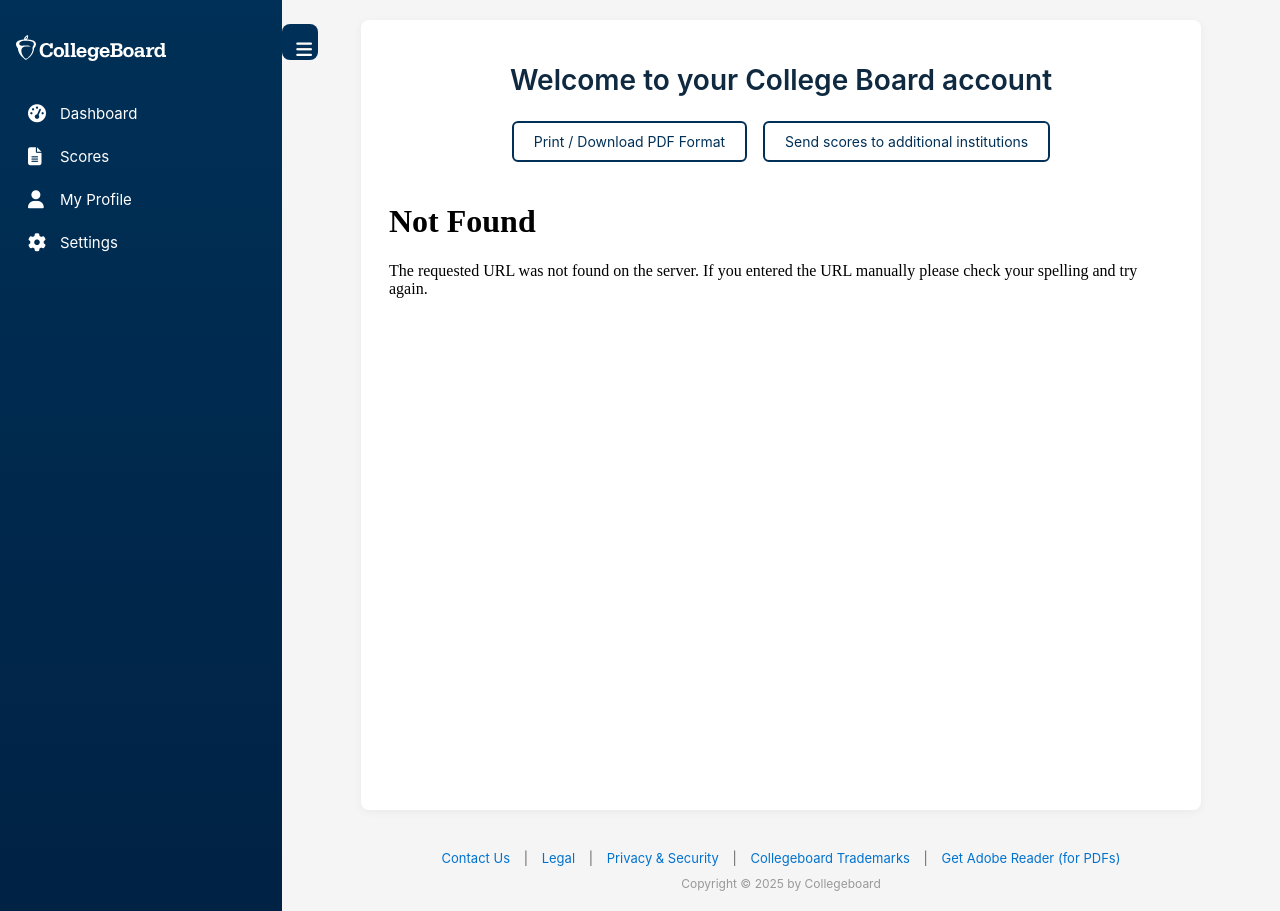
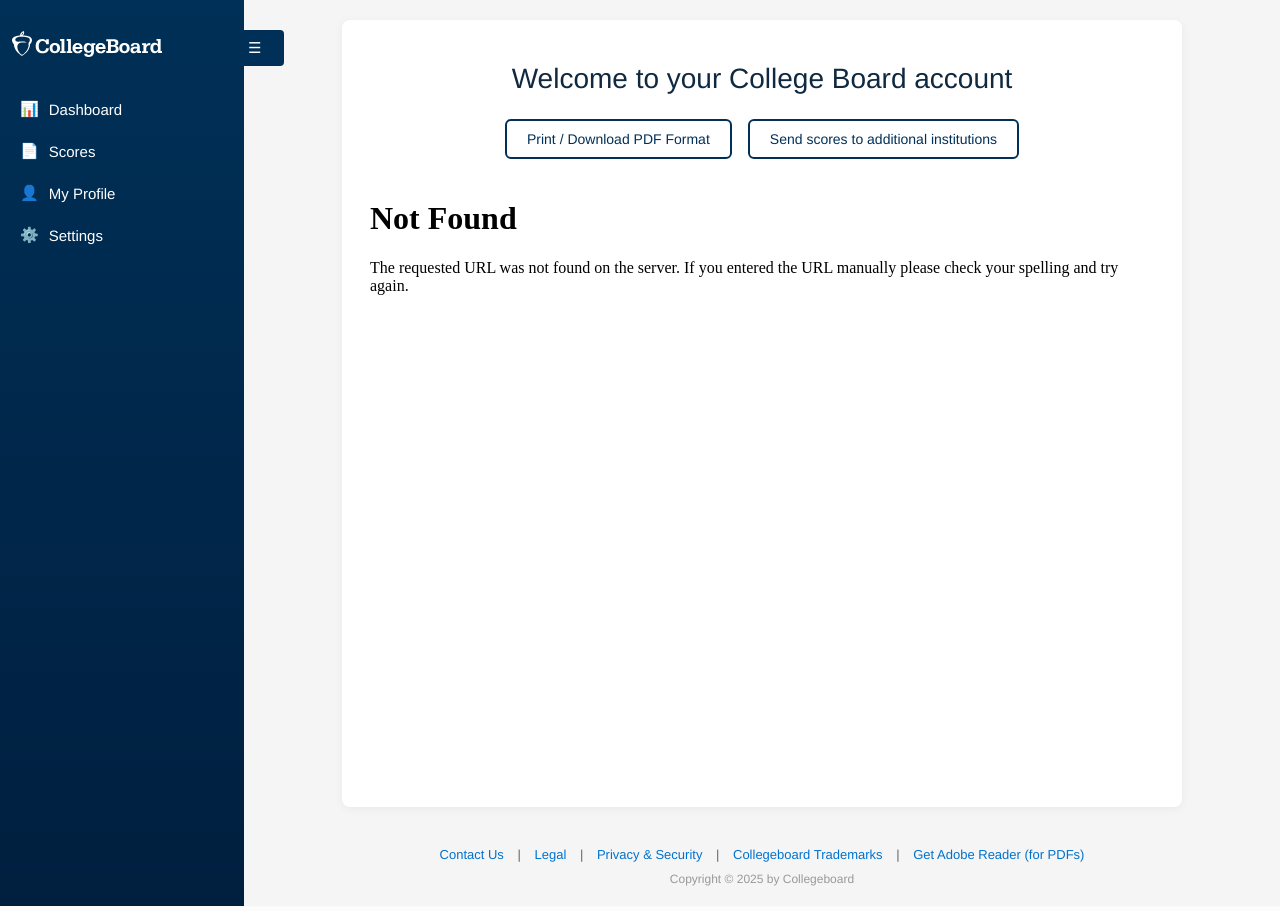
Before and after one commit to Jandro91/Sat_clone, a Flask app: page /certificate/1 in a window 1280 px wide. Run offline with Flask 3, Linux system fonts and the light colour scheme.

Commit message:
Fix: render deploy compatibility

```diff
--- a/templates/certificate.html
+++ b/templates/certificate.html
@@ -5,11 +5,10 @@
   <title>My SAT Account – College Board</title>
   <link rel="icon" href="{{ url_for('static', filename='favicon.ico') }}">
   <link rel="stylesheet" href="{{ url_for('static', filename='style.css') }}">
-  <link href="https://cdnjs.cloudflare.com/ajax/libs/font-awesome/6.5.0/css/all.min.css" rel="stylesheet">
   <style>
     body {
       margin: 0;
-      font-family: 'Inter', 'Segoe UI', Tahoma, Geneva, Verdana, sans-serif;
+      font-family: "Helvetica Neue", Helvetica, Arial, sans-serif;
       background-color: #f5f5f5;
     }
 
@@ -19,81 +18,57 @@
     }
 
     .sidebar {
-      width: 250px;
-      background: linear-gradient(to bottom, #003057, #002244);
+      width: 220px;
+      background: linear-gradient(180deg, #003057, #001F3F);
       color: white;
       display: flex;
       flex-direction: column;
-      padding: 24px 16px;
+      padding: 20px 12px;
       transition: width 0.3s ease;
       position: relative;
     }
 
     .sidebar.collapsed {
-      width: 70px;
+      width: 60px;
     }
 
-    .logo-container {
-      display: flex;
-      align-items: center;
-      justify-content: space-between;
+    .sidebar .logo {
+      height: 48px;
       margin-bottom: 20px;
-    }
-
-    .logo {
-      height: 48px;
-      transition: opacity 0.3s ease;
-    }
-
-    .sidebar.collapsed .logo {
-      opacity: 0;
+      object-fit: contain;
     }
 
     .toggle-btn {
       position: absolute;
-      top: 24px;
-      right: -36px;
-      background-color: #003057;
-      border: none;
-      color: white;
-      font-size: 22px;
+      top: 18px;
+      right: -40px;
       width: 36px;
       height: 36px;
-      border-radius: 8px;
+      background-color: #003057;
+      color: white;
+      border: none;
+      font-size: 20px;
+      border-radius: 4px;
       cursor: pointer;
-      transition: background-color 0.3s ease;
+      z-index: 10;
     }
 
-    .toggle-btn:hover {
-      background-color: #005fa3;
+    .sidebar a {
+      color: white;
+      text-decoration: none;
+      margin: 12px 0;
+      font-size: 15px;
+      padding-left: 8px;
+      display: flex;
+      align-items: center;
+      gap: 10px;
+      transition: 0.3s ease;
     }
 
-    .nav-btn {
-      display: flex;
-      align-items: center;
-      gap: 12px;
-      padding: 12px;
-      font-size: 15px;
-      font-family: 'Inter', sans-serif;
-      color: white;
-      background: none;
-      border: none;
-      cursor: pointer;
-      text-align: left;
-      transition: background 0.2s ease;
-    }
-
-    .nav-btn:hover {
-      background-color: #005fa3;
-    }
-
-    .sidebar.collapsed .nav-text {
-      display: none;
-    }
-
-    .sidebar i {
-      font-size: 18px;
-      min-width: 20px;
+    .sidebar a:hover {
+      background-color: rgba(255, 255, 255, 0.1);
+      border-radius: 6px;
+      padding: 8px;
     }
 
     .main-content {
@@ -113,7 +88,7 @@
 
     .certificate-container h1 {
       font-size: 28px;
-      font-weight: 600;
+      font-weight: 500;
       color: #0f2940;
       margin-bottom: 24px;
     }
@@ -173,34 +148,31 @@
     }
 
     @media (max-width: 768px) {
+      .download-buttons {
+        flex-direction: column;
+        align-items: center;
+      }
       .layout {
         flex-direction: column;
       }
       .sidebar {
+        width: 100%;
         flex-direction: row;
         justify-content: space-between;
-        width: 100%;
-      }
-      .toggle-btn {
-        top: 12px;
-        right: 12px;
       }
     }
   </style>
 </head>
 <body>
+
   <div class="layout">
     <div class="sidebar" id="sidebar">
-      <div class="logo-container">
-        <img src="{{ url_for('static', filename='collegeboard-logo-white.svg') }}" alt="College Board Logo" class="logo">
-      </div>
-      <button class="toggle-btn" onclick="toggleSidebar()">
-        <i class="fas fa-bars"></i>
-      </button>
-      <button class="nav-btn"><i class="fas fa-tachometer-alt"></i><span class="nav-text">Dashboard</span></button>
-      <button class="nav-btn"><i class="fas fa-file-alt"></i><span class="nav-text">Scores</span></button>
-      <button class="nav-btn"><i class="fas fa-user"></i><span class="nav-text">My Profile</span></button>
-      <button class="nav-btn"><i class="fas fa-cog"></i><span class="nav-text">Settings</span></button>
+      <img src="{{ url_for('static', filename='collegeboard-logo-white.svg') }}" alt="College Board Logo" class="logo">
+      <a href="#" class="toggle-btn" onclick="toggleSidebar()">☰</a>
+      <a href="#"><span>📊</span> Dashboard</a>
+      <a href="#"><span>📄</span> Scores</a>
+      <a href="#"><span>👤</span> My Profile</a>
+      <a href="#"><span>⚙️</span> Settings</a>
     </div>
 
     <div class="main-content">
@@ -233,5 +205,6 @@
       document.getElementById('sidebar').classList.toggle('collapsed');
     }
   </script>
+
 </body>
 </html>
```
